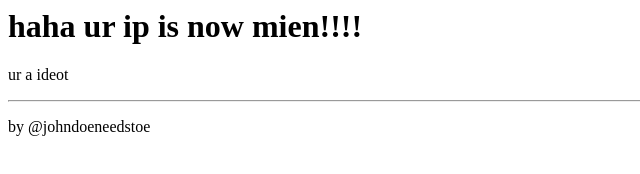
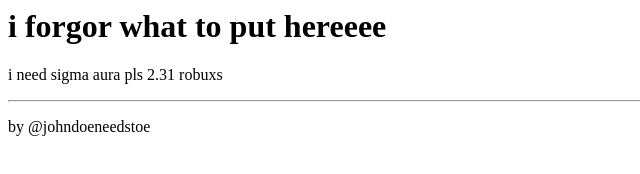
Before and after one commit to johndoe-needstoe/intprograb, a plain HTML site: page index.html in a window 1280 px wide. Shown: the whole page, without its empty margins (0-640 px from the left). Drawn offline with Linux system fonts and the light colour scheme; no server answers.

Commit message:
Update index.html

```diff
--- a/index.html
+++ b/index.html
@@ -1,8 +1,8 @@
 <h1 id="head">
-    haha ur ip is now mien!!!!
+    i forgor what to put hereeee
 </h1>
 
-<p id="p">ur a ideot</p>
+<p id="p">i need sigma aura pls 2.31 robuxs</p>
 
 <hr>
 
```
